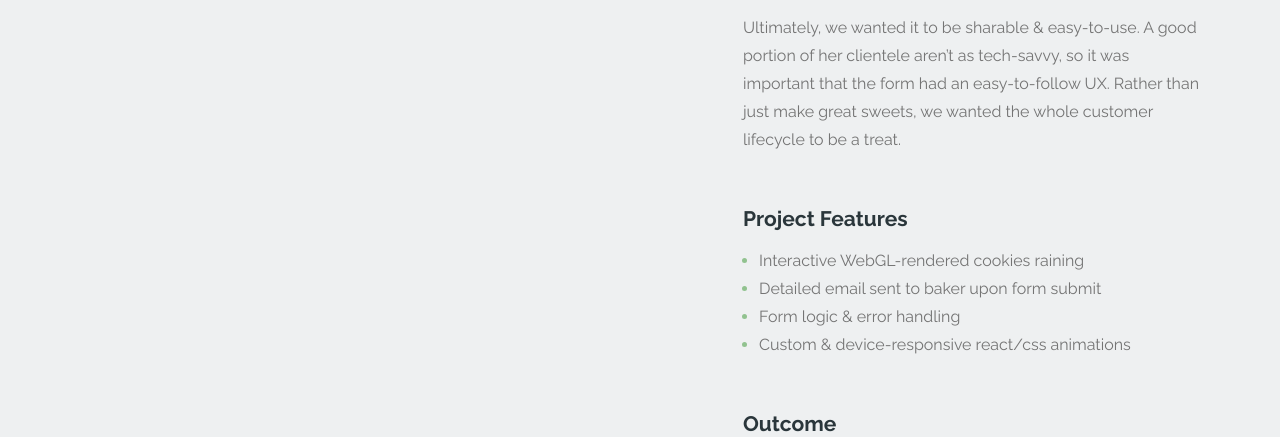
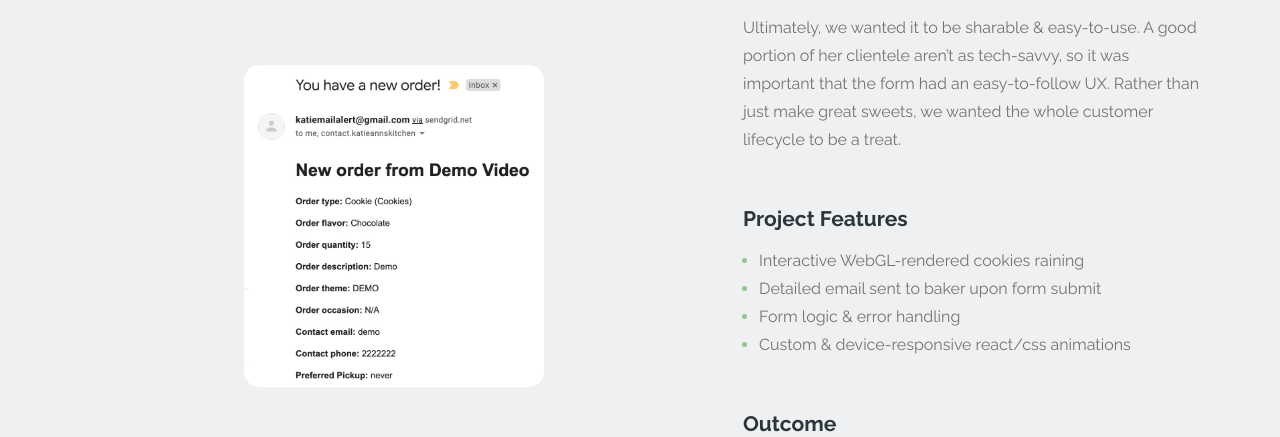
Before and after one commit to seanderue/seanPortfolio, a Next.js app: page /project/katie-order-form in a window 1280 px wide. Shown: the part 474-911 px from the top of the page. Built offline with nearby package versions, Linux system fonts and the light colour scheme.

Commit message:
new video uploaded & email photo

```diff
--- a/pages/project/katie-order-form.jsx
+++ b/pages/project/katie-order-form.jsx
@@ -43,6 +43,9 @@ export default function katieOrderFormPage() {
                   </Link>
                 </div>
             </div>
+            <div className={styles.secondary_photo_container}>
+              <img src="/images/order-received.jpeg" width={'300px'}></img>
+            </div>
           </div>
         </div>
           <div className={styles.right_column}>
--- a/styles/Project.module.css
+++ b/styles/Project.module.css
@@ -3,6 +3,16 @@
     margin-right: 3.75rem;
     color: var(--color-text);
     overflow-x: auto;
+}
+
+.secondary_photo_container {
+    display: flex;
+    margin-top: 50px;
+    justify-content: center;
+}
+
+.secondary_photo_container > img {
+    border-radius: 15px;
 }
 
 .content_container {
```
Also changed, not shown: public/images/order-received.jpeg (added), 1 other file (tests, documents, lock files or other folders).
